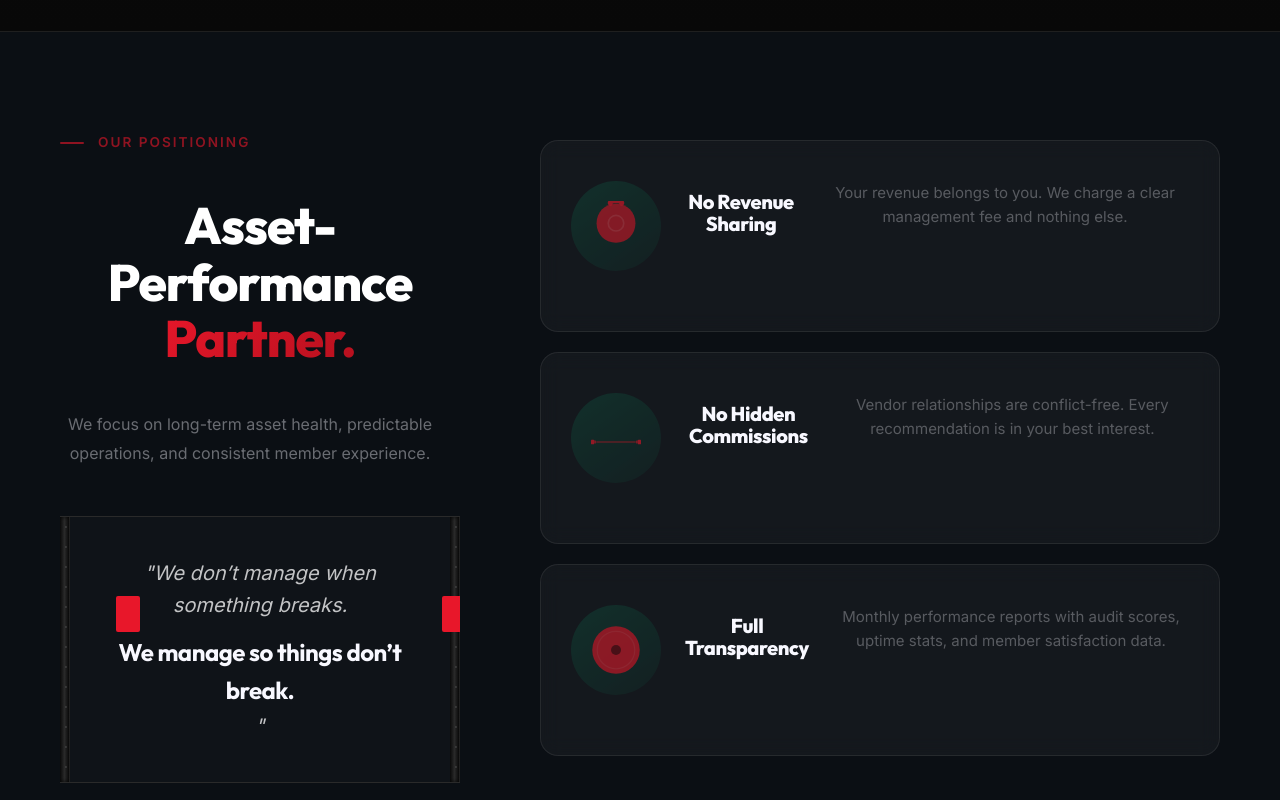
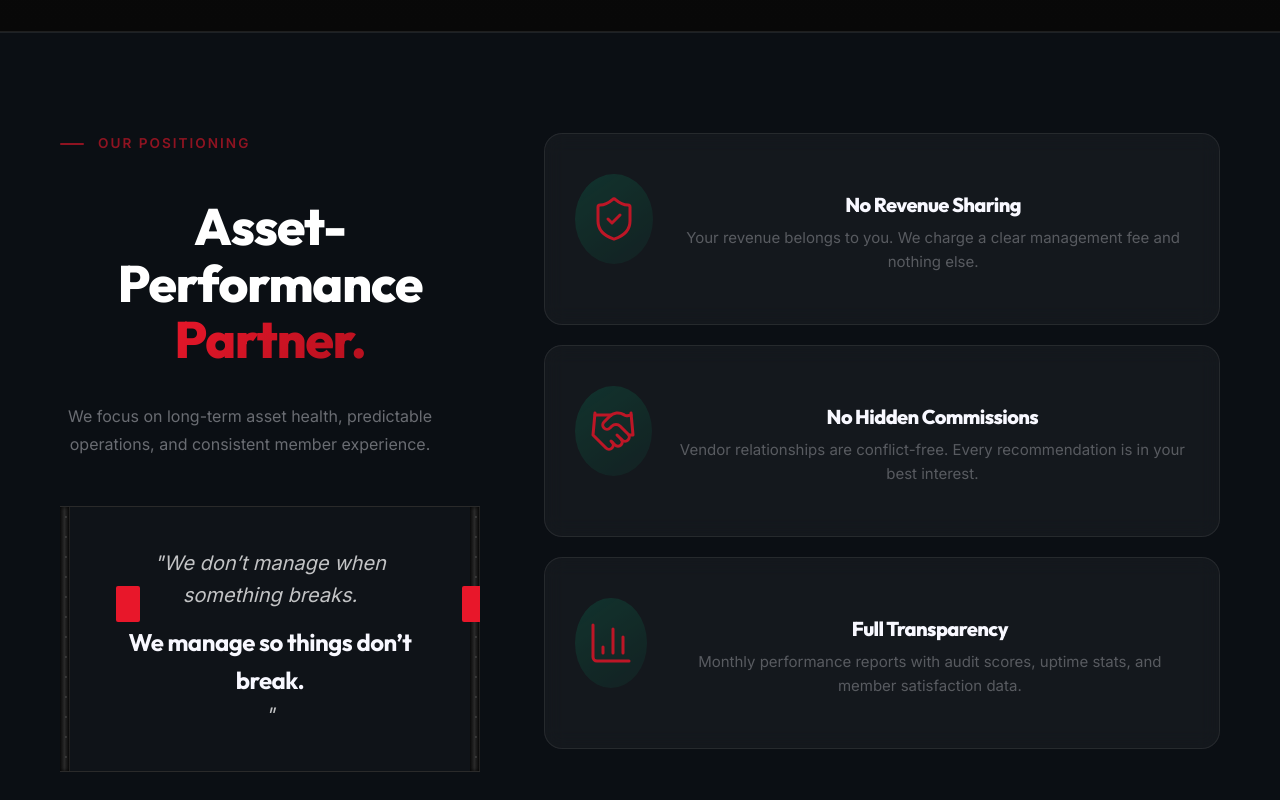
Before and after one commit to rahilmemdani/tech-fit, a React (Vite) app: page / in a window 1280 px wide. Shown: the part 1400-2200 px from the top of the page. Built offline with nearby package versions, Linux system fonts and the light colour scheme.

Commit message:
Added 3rd section

```diff
--- a/src/pages/Home.css
+++ b/src/pages/Home.css
@@ -852,24 +852,20 @@
 
 /* ── PROMISE SECTION ── */
 .promise-section {
-    padding: clamp(2.5rem, 6vh, 4.5rem) 0;
+    padding: clamp(2rem, 5vh, 4rem) 0;
     background: var(--color-black);
+    border-top: 1px solid var(--glass-border);
 }
 
 .promise-container {
     display: flex;
-    gap: 5rem;
+    gap: 4rem;
     align-items: flex-start;
 }
 
 .promise-left {
-    flex: 0 0 400px;
-    position: sticky;
-    top: 12vh;
-}
-
-.positioning-content {
-    margin-top: 1.5rem;
+    flex: 0 0 420px;
+    padding-top: 0;
 }
 
 .promise-header {
@@ -879,8 +875,8 @@
 .promise-desc {
     font-size: 1rem;
     color: var(--color-white-muted);
-    line-height: 1.8;
-    margin-top: 1.25rem;
+    line-height: 1.7;
+    margin-top: 1rem;
     max-width: 380px;
 }
 
@@ -893,34 +889,44 @@
     display: grid;
     grid-template-columns: 1fr;
     gap: 1.25rem;
-    padding: 0.5rem 0 1rem;
+    padding-top: 0;
 }
 
 .promise-card {
-    scroll-snap-align: start;
     position: relative;
-    padding: 2rem 2rem 2rem 2.5rem;
+    padding: 1.5rem 2rem;
     border: 1px solid var(--glass-border);
     border-radius: var(--radius-md);
     background: var(--gradient-card);
-    transition: var(--transition-normal);
-    overflow: hidden;
     display: flex;
     gap: 1.5rem;
-    align-items: flex-start;
+    align-items: center;
+    transition: var(--transition-normal);
 }
 
-.carousel-nav-hint {
-    display: flex;
-    align-items: center;
-    gap: 0.5rem;
-    font-family: var(--font-main);
-    font-size: 0.75rem;
-    font-weight: 600;
-    text-transform: uppercase;
-    letter-spacing: 0.1em;
+.promise-card:hover {
+    border-color: rgba(232, 23, 42, 0.3);
+    background: var(--glass-bg-hover);
+    transform: translateY(-3px);
+}
+
+.promise-card__visual {
     color: var(--color-primary);
-    margin-top: -1rem;
+    opacity: 0.8;
+}
+
+.promise-card__title {
+    font-family: var(--font-display);
+    font-size: 1.05rem;
+    font-weight: 800;
+    color: var(--color-white);
+    margin-bottom: 0.3rem;
+}
+
+.promise-card__body {
+    font-size: 0.85rem;
+    color: var(--color-white-muted);
+    line-height: 1.6;
 }
 
 @media (max-width: 1024px) {
@@ -931,59 +937,7 @@
 
     .promise-left {
         flex: none;
-        position: static;
-        max-width: 500px;
     }
-
-    .promise-card {
-        flex: 0 0 280px;
-    }
-}
-
-.promise-card:hover {
-    border-color: rgba(232, 23, 42, 0.3);
-    background: var(--glass-bg-hover);
-    transform: translateY(-3px);
-    box-shadow: 0 12px 40px -8px rgba(232, 23, 42, 0.15);
-}
-
-.promise-card__visual {
-    color: var(--color-primary);
-    opacity: 0.7;
-    flex-shrink: 0;
-    transition: opacity 0.3s ease;
-}
-
-.promise-card:hover .promise-card__visual {
-    opacity: 1;
-}
-
-.promise-card__svg {
-    width: 52px;
-}
-
-.promise-card__svg--barbell {
-    width: 90px;
-    margin-top: 8px;
-}
-
-.promise-card__svg--plate {
-    width: 44px;
-}
-
-.promise-card__title {
-    font-family: var(--font-display);
-    font-size: 1.05rem;
-    font-weight: 800;
-    letter-spacing: -0.02em;
-    color: var(--color-white);
-    margin-bottom: 0.6rem;
-}
-
-.promise-card__body {
-    font-size: 0.875rem;
-    color: var(--color-white-muted);
-    line-height: 1.75;
 }
 
 /* ══ HOME CTA ══ */
--- a/src/pages/Home.tsx
+++ b/src/pages/Home.tsx
@@ -1,6 +1,6 @@
 import React from 'react';
 import { Link } from 'react-router-dom';
-import { ArrowRight } from 'lucide-react';
+import { ArrowRight, ShieldCheck, Handshake, BarChart3 } from 'lucide-react';
 import { Reveal, FadeIn } from '../components/Reveal.tsx';
 import './Home.css';
 import heroBg from "../assets/hero-bg.png";
@@ -265,17 +265,17 @@ const Home: React.FC = () => {
                         <div className="promise-carousel">
                             {[
                                 {
-                                    eq: <KettlebellSVG className="promise-card__svg" />,
+                                    eq: <ShieldCheck size={48} strokeWidth={1.5} />,
                                     title: "No Revenue Sharing",
                                     body: "Your revenue belongs to you. We charge a clear management fee and nothing else.",
                                 },
                                 {
-                                    eq: <BarbellSVG className="promise-card__svg promise-card__svg--barbell" />,
+                                    eq: <Handshake size={48} strokeWidth={1.5} />,
                                     title: "No Hidden Commissions",
                                     body: "Vendor relationships are conflict-free. Every recommendation is in your best interest.",
                                 },
                                 {
-                                    eq: <WeightPlateSVG className="promise-card__svg promise-card__svg--plate" />,
+                                    eq: <BarChart3 size={48} strokeWidth={1.5} />,
                                     title: "Full Transparency",
                                     body: "Monthly performance reports with audit scores, uptime stats, and member satisfaction data.",
                                 },
@@ -283,16 +283,14 @@ const Home: React.FC = () => {
                                 <FadeIn key={i} delay={i * 0.15}>
                                     <div className="promise-card">
                                         <div className="promise-card__visual">{p.eq}</div>
-                                        <h3 className="promise-card__title">{p.title}</h3>
-                                        <p className="promise-card__body">{p.body}</p>
+                                        <div className="promise-card__content">
+                                            <h3 className="promise-card__title">{p.title}</h3>
+                                            <p className="promise-card__body">{p.body}</p>
+                                        </div>
                                     </div>
                                 </FadeIn>
                             ))}
                         </div>
-
-                        {/* <div className="carousel-nav-hint">
-                            <ArrowRight size={16} /> Swipe to explore
-                        </div> */}
                     </div>
                 </div>
             </section>
```
